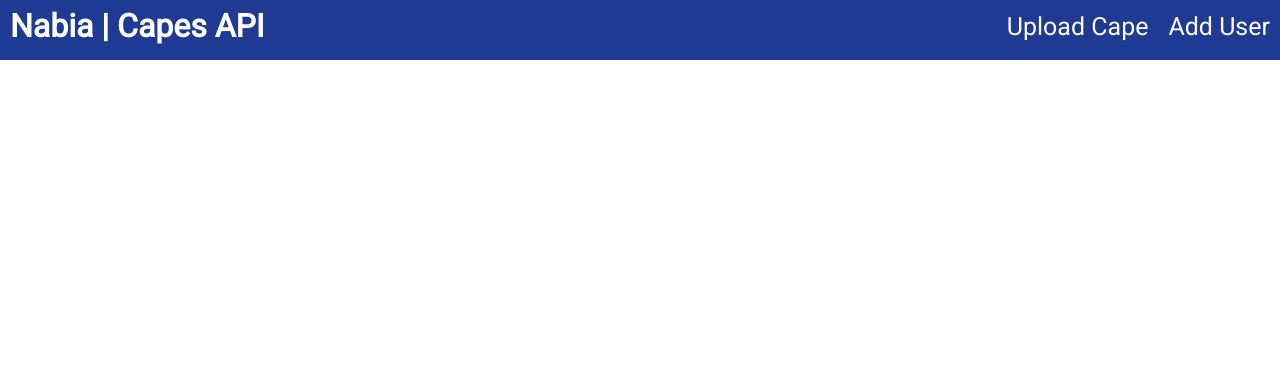
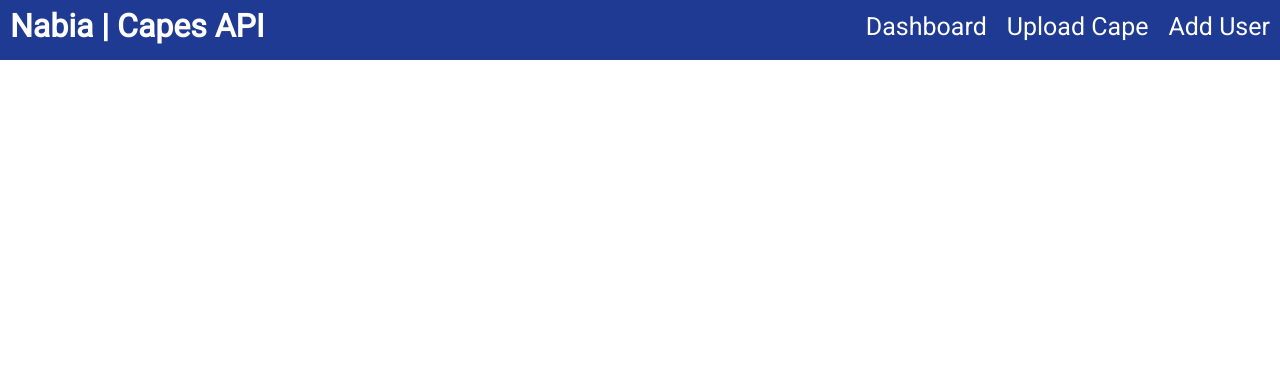
Before and after one commit to ThnksCJ/Cape-API, a PHP site: page / in a window 1280 px wide. Shown: the top 378 px of the page. Run offline with PHP 8.4, Linux system fonts and the light colour scheme.

Commit message:
🛂 Added Dashboard Shortcut to index.php

```diff
--- a/dashboard/logout.php
+++ b/dashboard/logout.php
@@ -4,7 +4,7 @@ require_once ('config.php');
   session_start(); /* Starts the session */
   session_destroy(); /* Destroy started session */
 
-  header("location:login.php");  /* Redirect to login page */
+  header("location:../");  /* Redirect to login page */
   $log  = "[".date("F j, Y, g:i a")."] User Logged Out Of Admin Panel: | Username: ".$Username.PHP_EOL;
   file_put_contents('../logs/log_'.date("j.n.Y").'.log', $log, FILE_APPEND);
   exit;
--- a/index.php
+++ b/index.php
@@ -55,6 +55,8 @@ file_put_contents('uuid.json', $result);
     <a class="add" href="add.php">Add User</a>
     <a></a>
     <a class="add" href="upload.php">Upload Cape</a>
+    <a></a>
+    <a class="add" href="./dashboard/login.php">Dashboard</a>
 </header>
 <table id="users">
     <tr>
```
Also changed, not shown: 1 other file.
